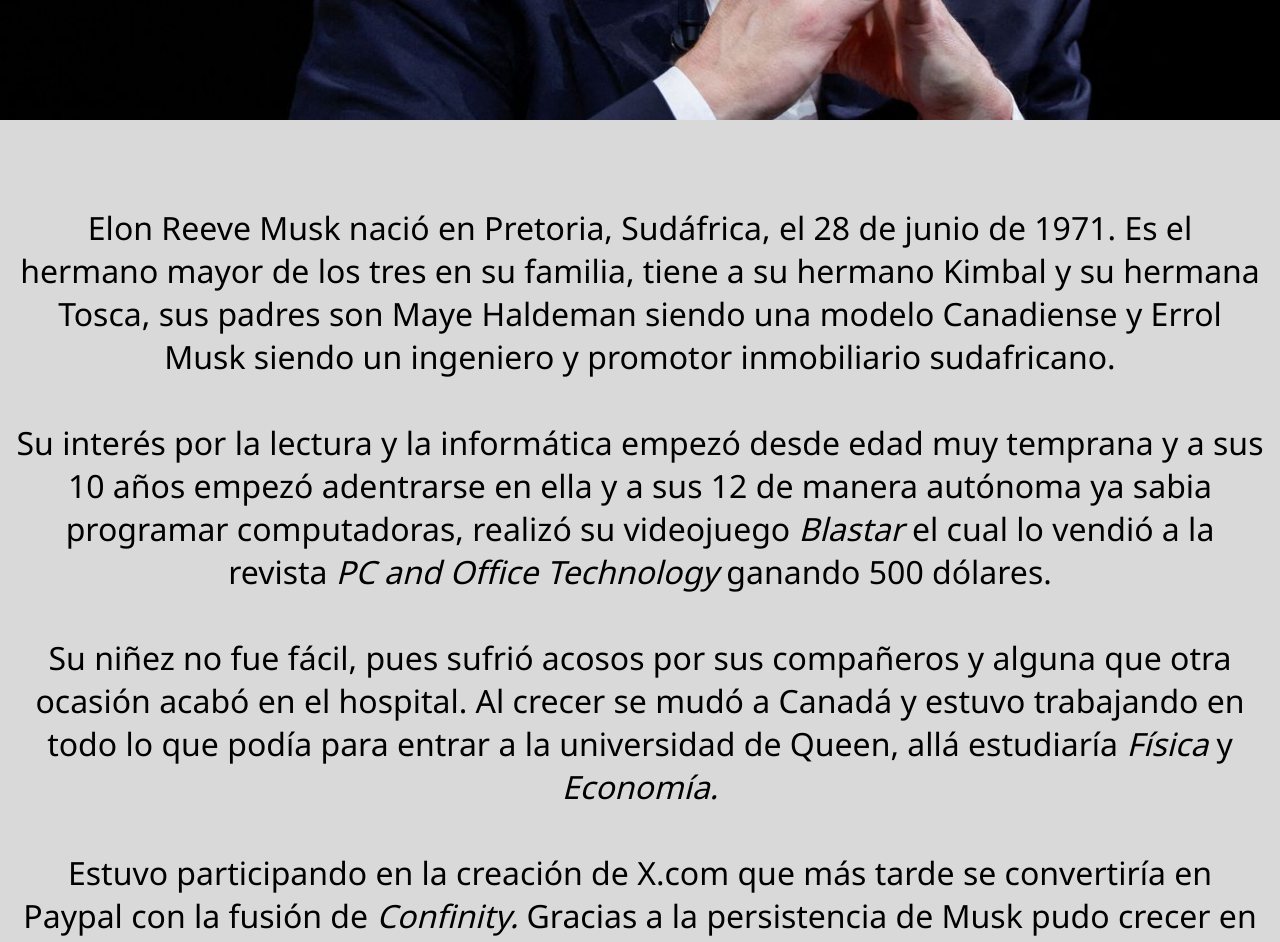
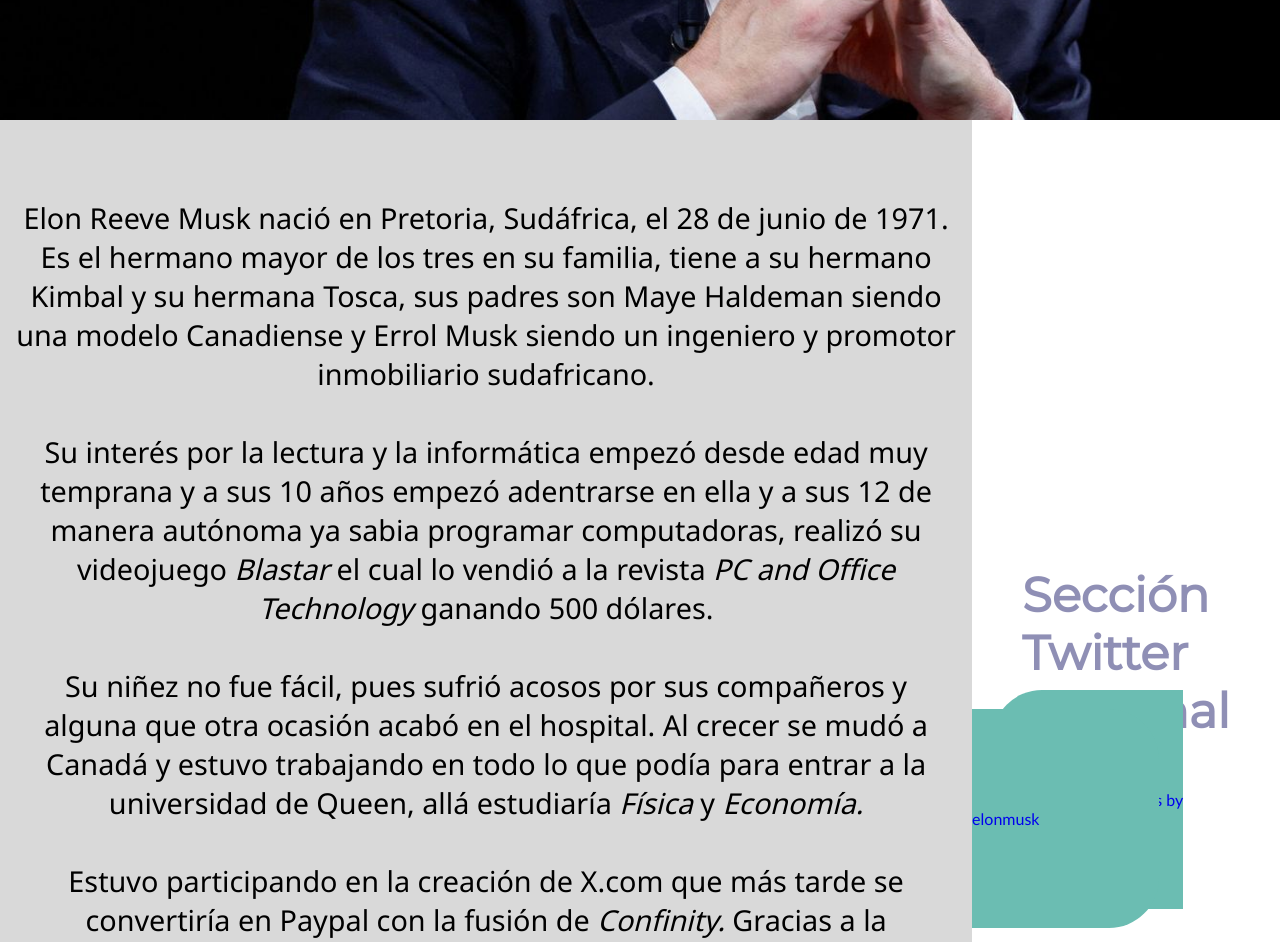
Before and after one commit to AngieNC/HojaVida, a plain HTML site: page elon_musk.html in a window 1280 px wide. Shown: the part 520-1462 px from the top of the page. Drawn offline with nearby package versions, Linux system fonts and the light colour scheme; a web font is replaced by a local one.

Commit message:
Terminado Final

```diff
--- a/styles/style.css
+++ b/styles/style.css
@@ -176,7 +176,7 @@ footer .footer3{
 }
 
 
-@media screen and (min-width: 1560px){
+@media screen and (min-width: 900px){
     .principio{
         margin-left: 50px;
 
@@ -230,7 +230,7 @@ footer .footer3{
         text-align: center;
         background: var(--subloques) ;
         font-family: var(--texto);
-        font-size: 2rem;
+        font-size: 1.8rem;
     }
 
     .twitter h3{
```
